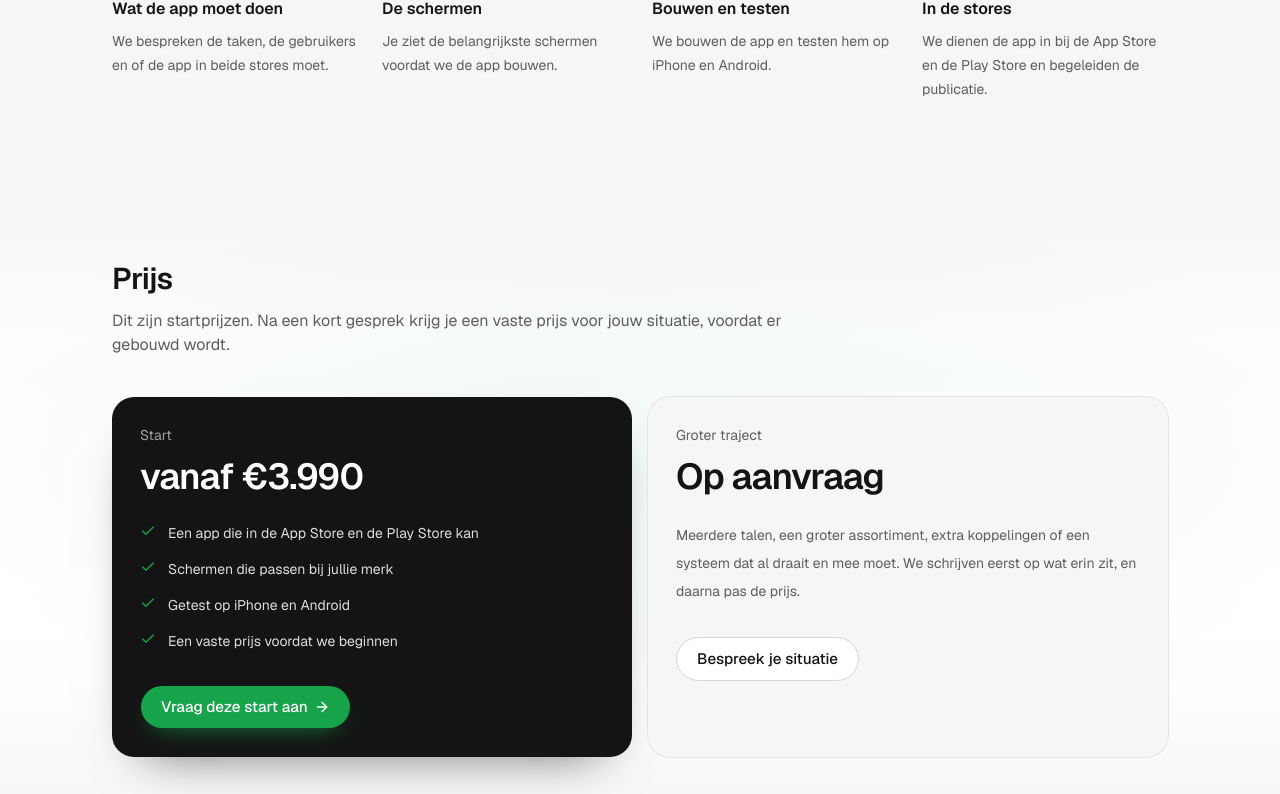
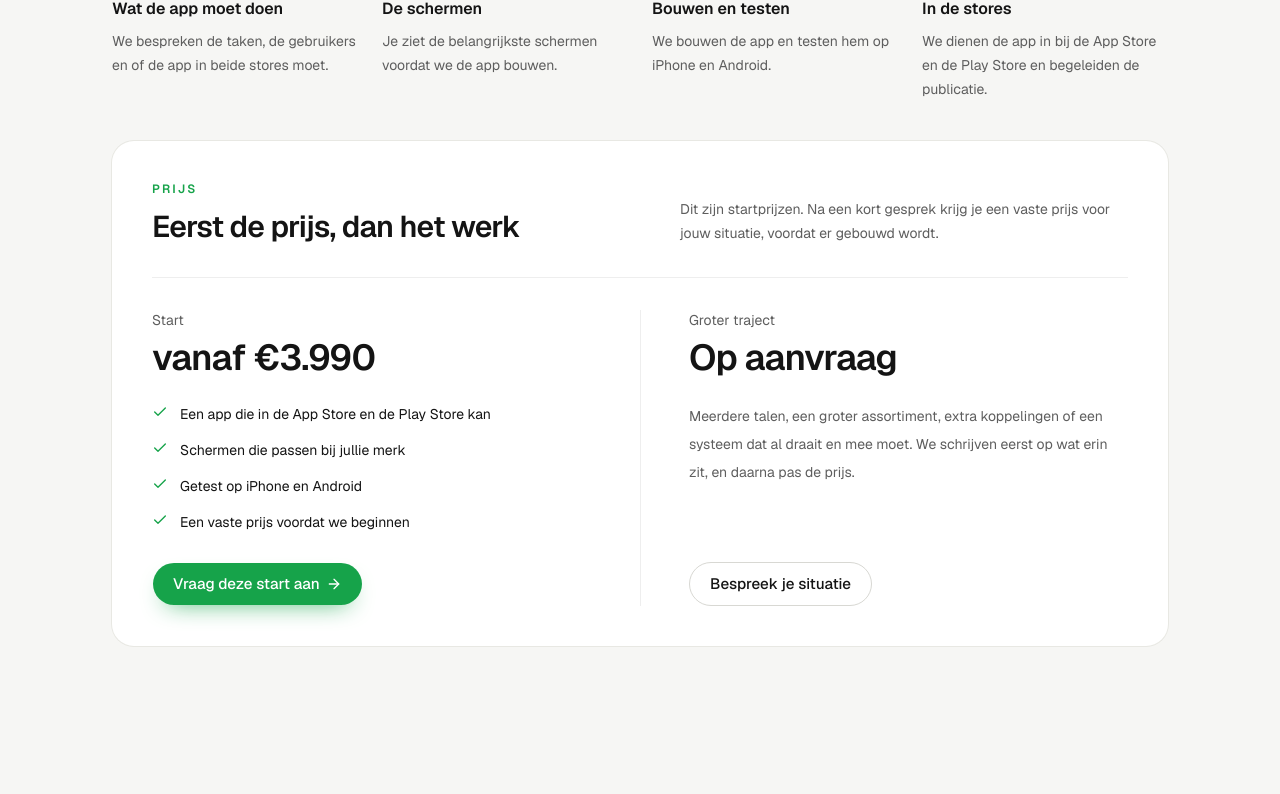
Before and after one commit to juliuspietervanschagen-bob/JRdiensten, a Next.js app: page /diensten/app in a window 1280 px wide. Shown: the part 1257-2051 px from the top of the page. Built offline with nearby package versions, Linux system fonts and the light colour scheme.

Commit message:
Place the price panel directly under how it works.
The two offers now share one quiet panel, with the starting price and the larger brief side by side.

Co-authored-by: juliuspietervanschagen <juliuspietervanschagen@gmail.com>

```diff
--- a/components/service-detail.tsx
+++ b/components/service-detail.tsx
@@ -126,10 +126,10 @@ export function ServiceDetail({ service }: { service: Service }) {
         </Container>
       </section>
 
-      {service.slug === "webshop" ? <WebshopJourney /> : null}
-      {service.slug === "webshop" ? <ShopBuildComputer /> : null}
-      {service.slug === "webshop" ? null : (
-        <section id="aanpak" className="scroll-mt-24 py-16 sm:py-20">
+      {service.slug === "webshop" ? (
+        <WebshopJourney />
+      ) : (
+        <section id="aanpak" className="scroll-mt-24 pt-16 pb-8 sm:pt-20 sm:pb-10">
           <Container>
             <h2 className="text-3xl font-semibold tracking-tight">Hoe het werkt</h2>
             <ol className="mt-10 grid gap-6 md:grid-cols-4">
@@ -150,50 +150,61 @@ export function ServiceDetail({ service }: { service: Service }) {
         </section>
       )}
 
-      <section className="section-wash py-16 sm:py-20">
+      <section className="pb-16 sm:pb-20">
         <Container>
-          <h2 className="text-3xl font-semibold tracking-tight">Prijs</h2>
-          <p className="mt-3 max-w-2xl text-mist">
-            Dit zijn startprijzen. Na een kort gesprek krijg je een vaste prijs voor jouw situatie,
-            voordat er gebouwd wordt.
+          <div className="rounded-3xl bg-white px-6 py-8 ring-1 ring-[#e8e8e3] sm:px-10 sm:py-10">
+            <div className="flex flex-col gap-3 sm:flex-row sm:items-end sm:justify-between">
+              <div>
+                <p className="text-xs font-semibold tracking-[0.18em] text-brand">PRIJS</p>
+                <h2 className="mt-3 text-2xl font-semibold tracking-tight sm:text-3xl">
+                  Eerst de prijs, dan het werk
+                </h2>
+              </div>
+              <p className="max-w-md text-sm leading-6 text-mist">
+                Dit zijn startprijzen. Na een kort gesprek krijg je een vaste prijs voor jouw
+                situatie, voordat er gebouwd wordt.
               </p>
-          <div className="mt-10 grid gap-4 lg:grid-cols-2">
-            <article className="rounded-3xl bg-ink p-7 text-white shadow-[0_24px_50px_-32px_rgba(0,0,0,0.7)] transition duration-200 hover:-translate-y-1">
-              <p className="text-sm text-white/60">Start</p>
-              <p className="mt-3 text-4xl font-semibold tracking-tight">
+            </div>
+            <div className="mt-8 grid gap-8 border-t border-[#eee] pt-8 lg:grid-cols-2 lg:gap-0">
+              <div className="flex h-full flex-col lg:pr-12">
+                <p className="text-sm text-mist">Start</p>
+                <p className="mt-2 text-4xl font-semibold tracking-tight">
                   {formatFromPrice(service.fromPrice)}
                 </p>
                 <ul className="mt-6 space-y-3">
                   {service.outcomes.map((outcome) => (
-                  <li key={outcome} className="flex gap-3 text-sm leading-6 text-white/85">
+                    <li key={outcome} className="flex gap-3 text-sm leading-6 text-ink">
                       <Check className="mt-0.5 size-4 shrink-0 text-brand" aria-hidden />
                       {outcome}
                     </li>
                   ))}
                 </ul>
-              <div className="mt-8">
+                <div className="mt-auto pt-7">
                   <BrandButton href={`/contact?dienst=${service.slug}`}>
                     Vraag deze start aan
                     <ArrowRight className="size-4" />
                   </BrandButton>
                 </div>
-            </article>
-            <article className="rounded-3xl bg-paper p-7 ring-1 ring-[#e6e6e1] transition duration-200 hover:-translate-y-1 hover:shadow-[0_18px_40px_-28px_rgba(0,0,0,0.35)]">
+              </div>
+              <div className="flex h-full flex-col border-t border-[#eee] pt-8 lg:border-t-0 lg:border-l lg:pt-0 lg:pl-12">
                 <p className="text-sm text-mist">Groter traject</p>
-              <p className="mt-3 text-4xl font-semibold tracking-tight">Op aanvraag</p>
+                <p className="mt-2 text-4xl font-semibold tracking-tight">Op aanvraag</p>
                 <p className="mt-6 text-sm leading-7 text-mist">
                   Meerdere talen, een groter assortiment, extra koppelingen of een systeem dat al
                   draait en mee moet. We schrijven eerst op wat erin zit, en daarna pas de prijs.
                 </p>
-              <div className="mt-8">
+                <div className="mt-auto pt-7">
                   <BrandButton href={`/contact?dienst=${service.slug}`} variant="outline">
                     Bespreek je situatie
                   </BrandButton>
                 </div>
-            </article>
+              </div>
+            </div>
           </div>
         </Container>
       </section>
+
+      {service.slug === "webshop" ? <ShopBuildComputer /> : null}
 
       <section className="py-16">
         <Container>
--- a/components/webshop-journey.tsx
+++ b/components/webshop-journey.tsx
@@ -69,7 +69,7 @@ export function WebshopJourney() {
   }, [])
 
   return (
-    <section id="aanpak" className="scroll-mt-24 py-16 sm:py-20">
+    <section id="aanpak" className="scroll-mt-24 pt-16 pb-8 sm:pt-20 sm:pb-10">
       <Container>
         <div className="max-w-2xl">
           <h2 className="text-3xl font-semibold tracking-tight">Hoe het werkt</h2>
```
Lines whose indentation alone changed are shown as unchanged.
